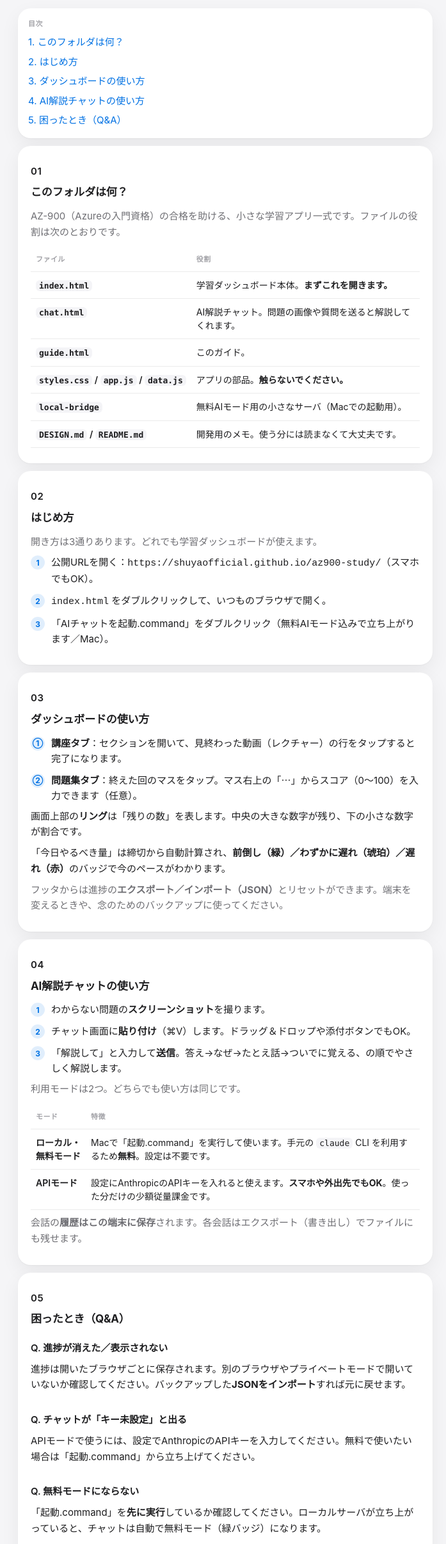
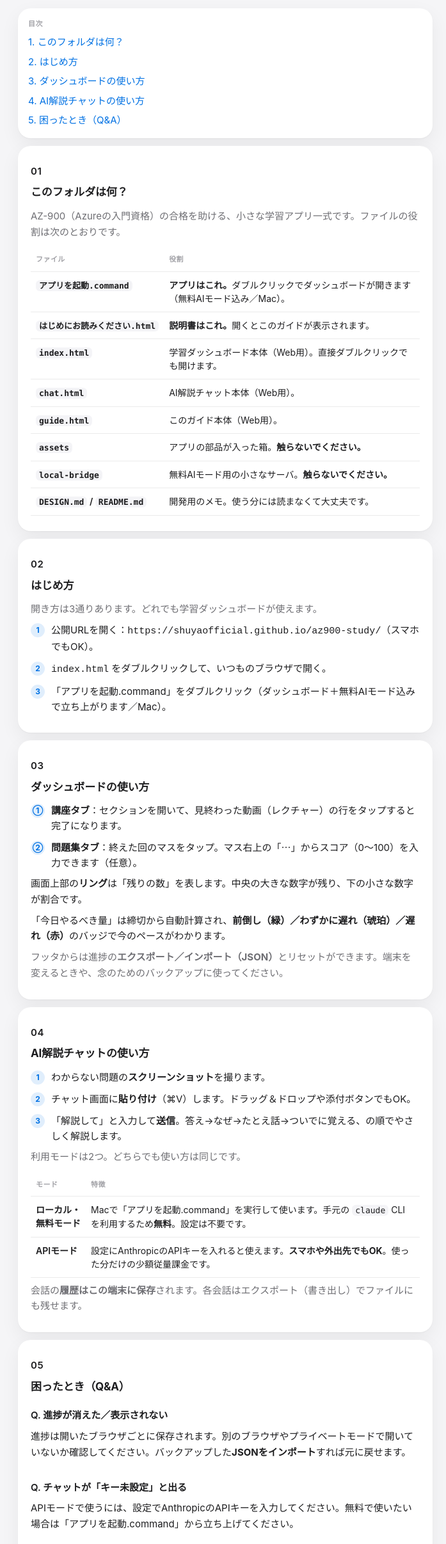
Before and after one commit to shuyaofficial/az900-study, a plain HTML site: page guide.html in a window 1280 px wide. Shown: the part 147-2560 px from the top of the page at 64% size, without its empty margins (288-985 px from the left). Drawn offline with Linux system fonts and the light colour scheme.

Commit message:
refactor: フォルダ構成を直感的に再編（入口2つを日本語名化・部品はassets/へ集約）
- アプリを起動.command（旧AIチャットを起動）: ダッシュボードを開くよう変更
- はじめにお読みください.html: 使い方ガイドへの入口を新設
- styles/app/data/chat系の8ファイルを assets/ へ移動、全参照更新
- guide/README の構成説明を新レイアウトに更新

```diff
--- a/guide.html
+++ b/guide.html
@@ -6,7 +6,7 @@
   <meta name="viewport" content="width=device-width, initial-scale=1, viewport-fit=cover">
   <meta name="color-scheme" content="light dark">
   <title>使い方ガイド — AZ-900</title>
-  <link rel="stylesheet" href="styles.css">
+  <link rel="stylesheet" href="assets/styles.css">
   <style>
     /* guide.html 固有の最小スタイル（styles.css のトークンを再利用） */
     .guide {
@@ -246,11 +246,13 @@
           <tr><th>ファイル</th><th>役割</th></tr>
         </thead>
         <tbody>
-          <tr><td><code>index.html</code></td><td>学習ダッシュボード本体。<b>まずこれを開きます。</b></td></tr>
-          <tr><td><code>chat.html</code></td><td>AI解説チャット。問題の画像や質問を送ると解説してくれます。</td></tr>
-          <tr><td><code>guide.html</code></td><td>このガイド。</td></tr>
-          <tr><td><code>styles.css</code> / <code>app.js</code> / <code>data.js</code></td><td>アプリの部品。<b>触らないでください。</b></td></tr>
-          <tr><td><code>local-bridge</code></td><td>無料AIモード用の小さなサーバ（Macでの起動用）。</td></tr>
+          <tr><td><code>アプリを起動.command</code></td><td><b>アプリはこれ。</b>ダブルクリックでダッシュボードが開きます（無料AIモード込み／Mac）。</td></tr>
+          <tr><td><code>はじめにお読みください.html</code></td><td><b>説明書はこれ。</b>開くとこのガイドが表示されます。</td></tr>
+          <tr><td><code>index.html</code></td><td>学習ダッシュボード本体（Web用）。直接ダブルクリックでも開けます。</td></tr>
+          <tr><td><code>chat.html</code></td><td>AI解説チャット本体（Web用）。</td></tr>
+          <tr><td><code>guide.html</code></td><td>このガイド本体（Web用）。</td></tr>
+          <tr><td><code>assets</code></td><td>アプリの部品が入った箱。<b>触らないでください。</b></td></tr>
+          <tr><td><code>local-bridge</code></td><td>無料AIモード用の小さなサーバ。<b>触らないでください。</b></td></tr>
           <tr><td><code>DESIGN.md</code> / <code>README.md</code></td><td>開発用のメモ。使う分には読まなくて大丈夫です。</td></tr>
         </tbody>
       </table>
@@ -264,7 +266,7 @@
       <ul class="g-list">
         <li><span class="g-list__marker">1</span><span>公開URLを開く：<code>https://shuyaofficial.github.io/az900-study/</code>（スマホでもOK）。</span></li>
         <li><span class="g-list__marker">2</span><span><code>index.html</code> をダブルクリックして、いつものブラウザで開く。</span></li>
-        <li><span class="g-list__marker">3</span><span>「AIチャットを起動.command」をダブルクリック（無料AIモード込みで立ち上がります／Mac）。</span></li>
+        <li><span class="g-list__marker">3</span><span>「アプリを起動.command」をダブルクリック（ダッシュボード＋無料AIモード込みで立ち上がります／Mac）。</span></li>
       </ul>
     </section>
 
@@ -298,7 +300,7 @@
         <tbody>
           <tr>
             <td>ローカル・<br>無料モード</td>
-            <td>Macで「起動.command」を実行して使います。手元の <code>claude</code> CLI を利用するため<b>無料</b>。設定は不要です。</td>
+            <td>Macで「アプリを起動.command」を実行して使います。手元の <code>claude</code> CLI を利用するため<b>無料</b>。設定は不要です。</td>
           </tr>
           <tr>
             <td>APIモード</td>
@@ -320,11 +322,11 @@
         </div>
         <div>
           <p class="qa__q">Q. チャットが「キー未設定」と出る</p>
-          <p class="qa__a">APIモードで使うには、設定でAnthropicのAPIキーを入力してください。無料で使いたい場合は「起動.command」から立ち上げてください。</p>
+          <p class="qa__a">APIモードで使うには、設定でAnthropicのAPIキーを入力してください。無料で使いたい場合は「アプリを起動.command」から立ち上げてください。</p>
         </div>
         <div>
           <p class="qa__q">Q. 無料モードにならない</p>
-          <p class="qa__a">「起動.command」を<b>先に実行</b>しているか確認してください。ローカルサーバが立ち上がっていると、チャットは自動で無料モード（緑バッジ）になります。</p>
+          <p class="qa__a">「アプリを起動.command」を<b>先に実行</b>しているか確認してください。ローカルサーバが立ち上がっていると、チャットは自動で無料モード（緑バッジ）になります。</p>
         </div>
         <div>
           <p class="qa__q">Q. データはどこに送られる？</p>
```
Also changed, not shown: chat.html (+6 -6 lines), index.html (+3 -3 lines), はじめにお読みください.html (added, +19 -0 lines), assets/app.js (renamed from app.js), assets/chat-api.js (renamed from chat-api.js), assets/chat-app.js (renamed from chat-app.js), assets/chat-db.js (renamed from chat-db.js), assets/chat-render.js (renamed from chat-render.js), assets/chat.css (renamed from chat.css), assets/data.js (renamed from data.js), assets/styles.css (renamed from styles.css), 3 other files.
